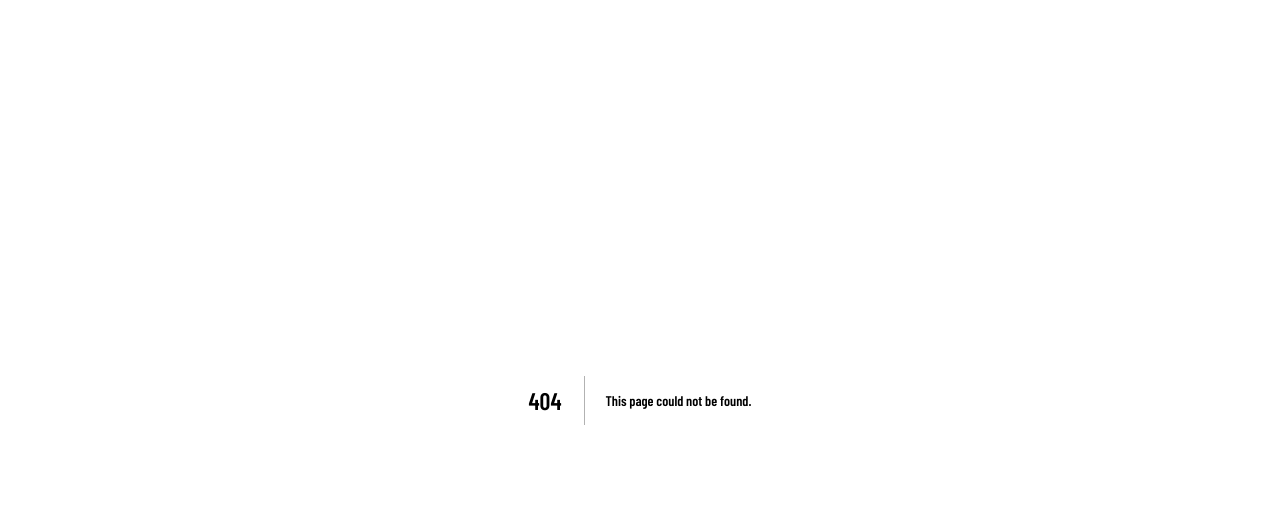
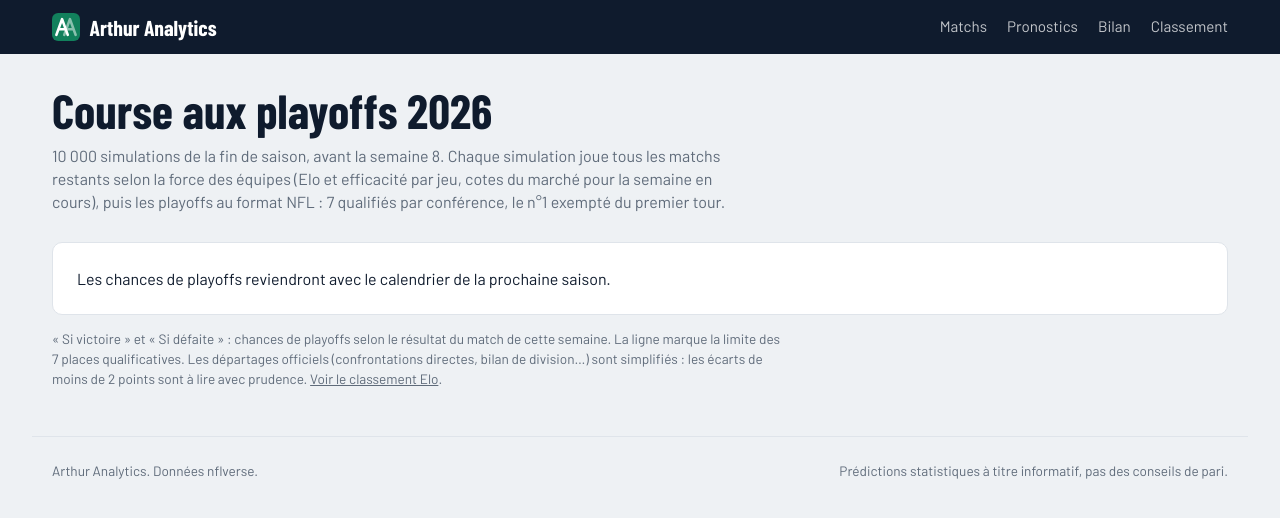
Before and after one commit to turernt/nfl-ai-predictor, a Next.js app in the folder web/: page /saison in a window 1280 px wide. Before the commit this address had no page. Shown: the top 518 px of the page. Built offline with nearby package versions, Linux system fonts and the light colour scheme.

Commit message:
Create page.jsx

```diff
--- /dev/null
+++ b/web/app/saison/page.jsx
@@ -0,0 +1,133 @@
+import Link from 'next/link';
+import data from '../../data/predictions.json';
+import { Topbar, Footer, Logo } from '../ui';
+import { num } from '../lib';
+
+export const metadata = {
+  title: 'Course aux playoffs',
+  description: 'Chances de playoffs, de titre de division et de Super Bowl pour les 32 équipes, sur 10 000 simulations de la fin de saison.',
+};
+
+const p = (x) => (x == null ? '—' : x >= 99.95 ? '>99\u00a0%' : x > 0 && x < 0.5 ? '<1\u00a0%' : `${Math.round(x)}\u00a0%`);
+
+function Cell({ v, strong }) {
+  return (
+    <td className={`heat ${strong ? 'strong' : ''}`} style={{ '--h': `${Math.min(v ?? 0, 100)}%` }}>
+      <span>{p(v)}</span>
+    </td>
+  );
+}
+
+function ConfTable({ conf, teams }) {
+  const rows = teams.filter((t) => t.conf === conf && t.sim).sort((a, b) => b.sim.playoff - a.sim.playoff || b.sim.proj_wins - a.sim.proj_wins);
+  return (
+    <section className="panel">
+      <h2>{conf}</h2>
+      <div className="table-scroll">
+        <table className="sim">
+          <thead>
+            <tr>
+              <th className="t-left">Équipe</th><th>Bilan</th><th>Victoires projetées</th><th>Playoffs</th>
+              <th>Si victoire</th><th>Si défaite</th><th>Division</th><th>N°1</th><th>Super Bowl</th>
+            </tr>
+          </thead>
+          <tbody>
+            {rows.map((t, i) => (
+              <tr key={t.abbr} className={i === 6 ? 'cut' : ''}>
+                <th scope="row" className="t-left"><span className="team-cell"><Logo team={t} size={22} /><Link href={`/equipe/${t.abbr}`}>{t.nick}</Link><span className="team-sub">{t.division?.replace(`${conf} `, '')}</span></span></th>
+                <td>{t.record}</td>
+                <td>{num(t.sim.proj_wins)}</td>
+                <Cell v={t.sim.playoff} strong />
+                <td className="muted">{t.sim.if_win != null ? p(t.sim.if_win) : ''}</td>
+                <td className="muted">{t.sim.if_lose != null ? p(t.sim.if_lose) : ''}</td>
+                <Cell v={t.sim.division} />
+                <Cell v={t.sim.seed1} />
+                <Cell v={t.sim.sb} />
+              </tr>
+            ))}
+          </tbody>
+        </table>
+      </div>
+    </section>
+  );
+}
+
+export default function Saison() {
+  const { season, week, ranking } = data;
+  const withSim = ranking.filter((t) => t.sim);
+  const favs = [...withSim].sort((a, b) => b.sim.sb - a.sim.sb).slice(0, 8);
+  const confs = [...new Set(withSim.map((t) => t.conf))].sort();
+  const post = data.postseason || [];
+  const byAbbr = Object.fromEntries(ranking.map((t) => [t.abbr, t]));
+  const rounds = [...new Set(post.map((g) => g.round))];
+
+  return (
+    <>
+      <Topbar current="Playoffs" />
+      <main className="wrap">
+        <header className="hero">
+          <div>
+            <h1>Course aux playoffs {season}</h1>
+            <p>
+              10 000 simulations de la fin de saison, avant la semaine {week}. Chaque simulation joue tous les matchs restants
+              selon la force des équipes (Elo et efficacité par jeu, cotes du marché pour la semaine en cours), puis les playoffs
+              au format NFL : 7 qualifiés par conférence, le n°1 exempté du premier tour.
+            </p>
+          </div>
+        </header>
+
+        {favs.length > 0 && (
+          <section className="panel">
+            <h2>Favoris pour le Super Bowl</h2>
+            <ol className="sb-favs">
+              {favs.map((t) => (
+                <li key={t.abbr}>
+                  <Logo team={t} size={36} />
+                  <span className="sb-fav-name">{t.nick}<span className="team-sub">{t.record}</span></span>
+                  <b>{p(t.sim.sb)}</b>
+                  <span className="team-sub">cote juste {t.sim.sb > 0 ? num(100 / t.sim.sb, 1) : '—'}</span>
+                </li>
+              ))}
+            </ol>
+          </section>
+        )}
+
+        {confs.map((c) => <ConfTable key={c} conf={c} teams={withSim} />)}
+
+        {post.length > 0 && (
+          <section className="panel">
+            <h2>Phases finales</h2>
+            {rounds.map((r) => (
+              <div key={r} className="round">
+                <h3 className="col-title">{r}</h3>
+                <ul className="flips">
+                  {post.filter((g) => g.round === r).map((g) => (
+                    <li key={g.game_id}>
+                      {byAbbr[g.away] && <Logo team={byAbbr[g.away]} size={22} />} {byAbbr[g.away]?.nick || g.away}
+                      <span className="team-sub">à</span>
+                      {byAbbr[g.home] && <Logo team={byAbbr[g.home]} size={22} />} {byAbbr[g.home]?.nick || g.home}
+                      <b>{g.score ? `${g.score.away}-${g.score.home}` : g.prob_home != null ? `${byAbbr[g.home]?.nick || g.home} ${Math.round(g.prob_home)}\u00a0%` : 'À venir'}</b>
+                      {!g.score && g.prob_home != null && <Link href={`/match/${g.game_id}`}>Analyse</Link>}
+                    </li>
+                  ))}
+                </ul>
+              </div>
+            ))}
+          </section>
+        )}
+
+        {withSim.length === 0 && post.length === 0 && (
+          <div className="empty">Les chances de playoffs reviendront avec le calendrier de la prochaine saison.</div>
+        )}
+
+        <p className="fine">
+          « Si victoire » et « Si défaite » : chances de playoffs selon le résultat du match de cette semaine.
+          La ligne marque la limite des 7 places qualificatives. Les départages officiels (confrontations directes,
+          bilan de division…) sont simplifiés : les écarts de moins de 2 points sont à lire avec prudence.
+          {' '}<Link href="/#classement">Voir le classement Elo</Link>.
+        </p>
+      </main>
+      <Footer />
+    </>
+  );
+}
```
